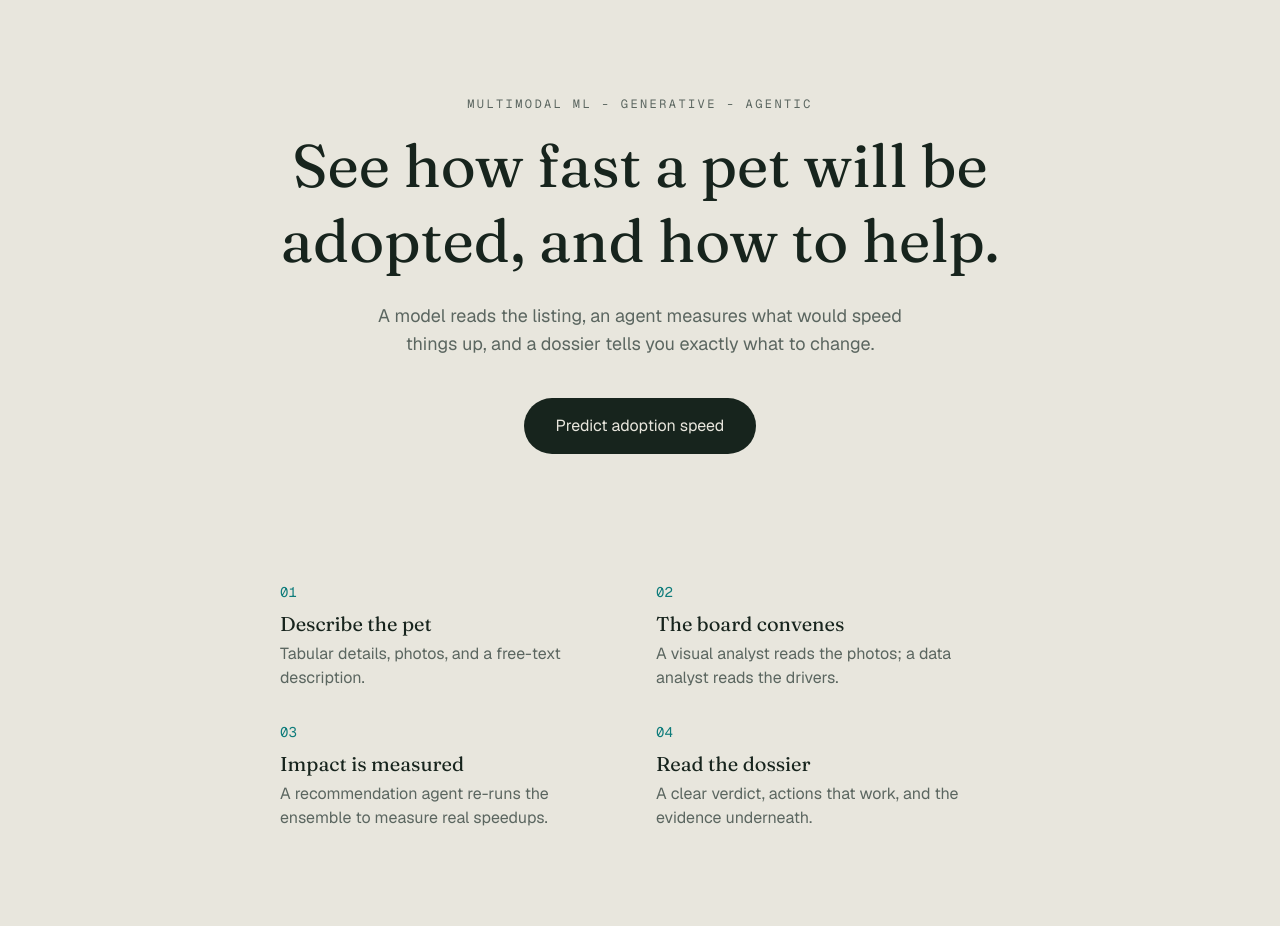
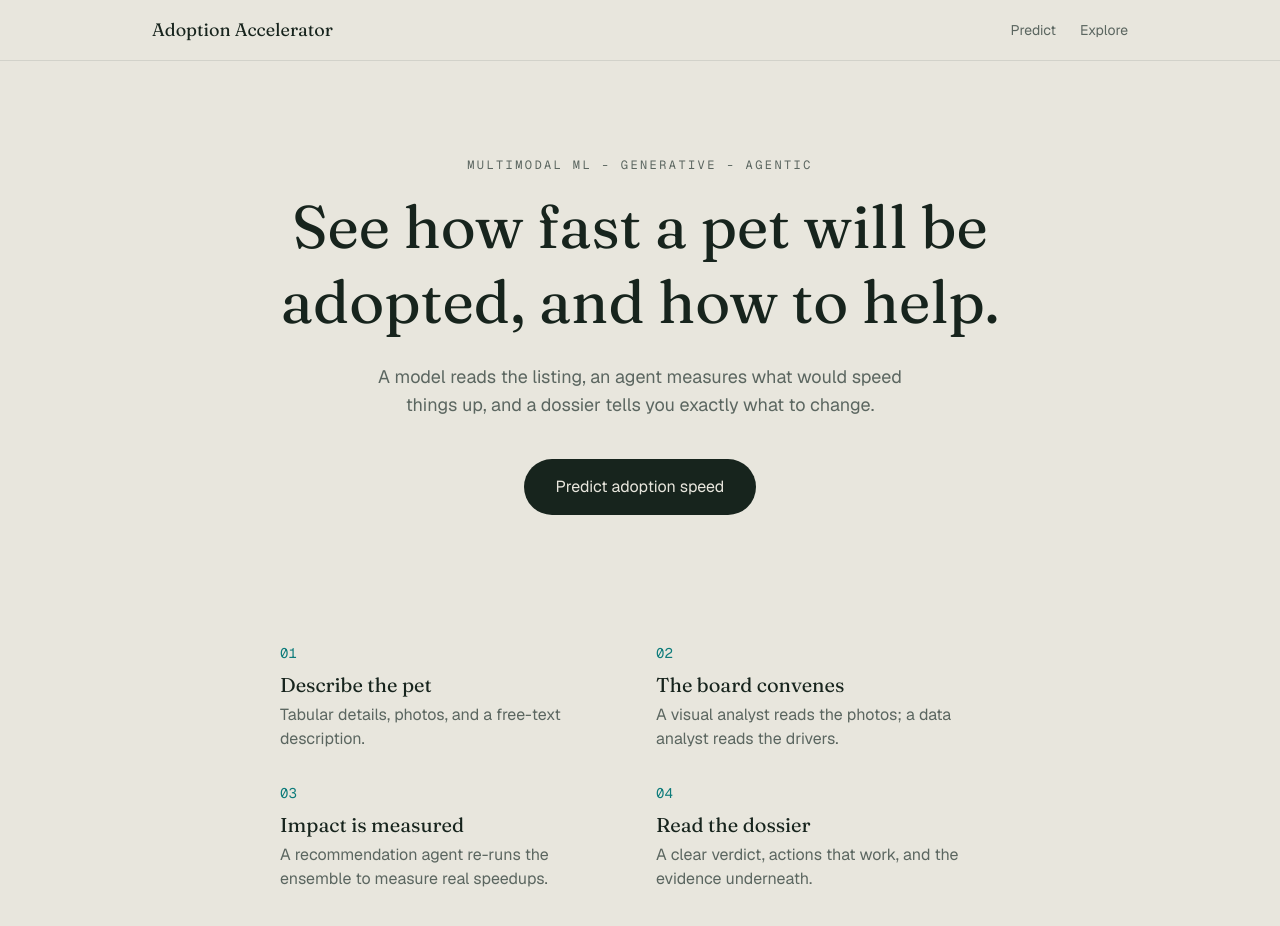
Before and after one commit to PedroMarkovicz/adoption_accelerator, a Next.js app in the folder frontend/: page / in a window 1280 px wide. Shown: the top 926 px of the page. Before the commit the page ends 894 px from the top, so only its background shows below. Built offline with nearby package versions, Linux system fonts and the light colour scheme.

Commit message:
feat(frontend): add site navigation and setup docs

```diff
--- a/frontend/app/layout.tsx
+++ b/frontend/app/layout.tsx
@@ -4,6 +4,7 @@ import { GeistSans } from "geist/font/sans";
 import { GeistMono } from "geist/font/mono";
 import { MotionConfig } from "framer-motion";
 import { QueryProvider } from "@/lib/query";
+import { SiteHeader } from "@/components/nav/SiteHeader";
 import "./globals.css";
 
 const fraunces = Fraunces({
@@ -22,7 +23,10 @@ export default function RootLayout({ children }: { children: React.ReactNode })
     <html lang="en" className={`${fraunces.variable} ${GeistSans.variable} ${GeistMono.variable}`}>
       <body>
         <MotionConfig reducedMotion="user">
-          <QueryProvider>{children}</QueryProvider>
+          <QueryProvider>
+            <SiteHeader />
+            {children}
+          </QueryProvider>
         </MotionConfig>
       </body>
     </html>
--- /dev/null
+++ b/frontend/components/nav/SiteHeader.tsx
@@ -0,0 +1,31 @@
+"use client";
+import Link from "next/link";
+
+export function SiteHeader() {
+  return (
+    <header className="border-b border-ink/10 bg-paper">
+      <nav aria-label="Main" className="mx-auto flex max-w-5xl items-center justify-between px-4 py-4 sm:px-6">
+        <Link
+          href="/"
+          className="font-[family-name:var(--font-display)] text-lg text-ink focus-visible:outline-2 focus-visible:outline-teal"
+        >
+          Adoption Accelerator
+        </Link>
+        <div className="flex items-center gap-6">
+          <Link
+            href="/predict"
+            className="text-sm text-muted hover:text-ink focus-visible:outline-2 focus-visible:outline-teal"
+          >
+            Predict
+          </Link>
+          <Link
+            href="/explore"
+            className="text-sm text-muted hover:text-ink focus-visible:outline-2 focus-visible:outline-teal"
+          >
+            Explore
+          </Link>
+        </div>
+      </nav>
+    </header>
+  );
+}
```
Also changed, not shown: 2 other files (tests, documents, lock files or other folders).
